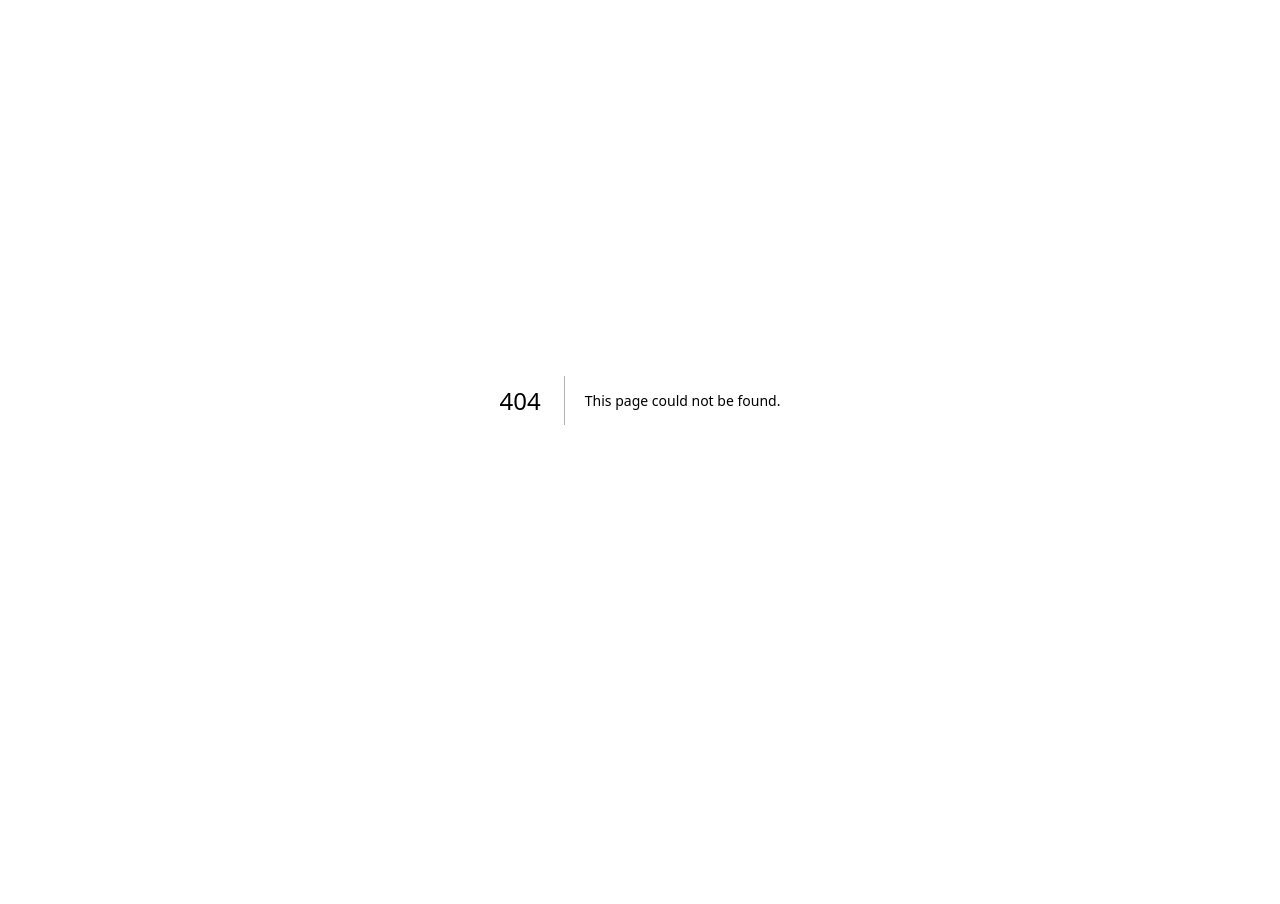
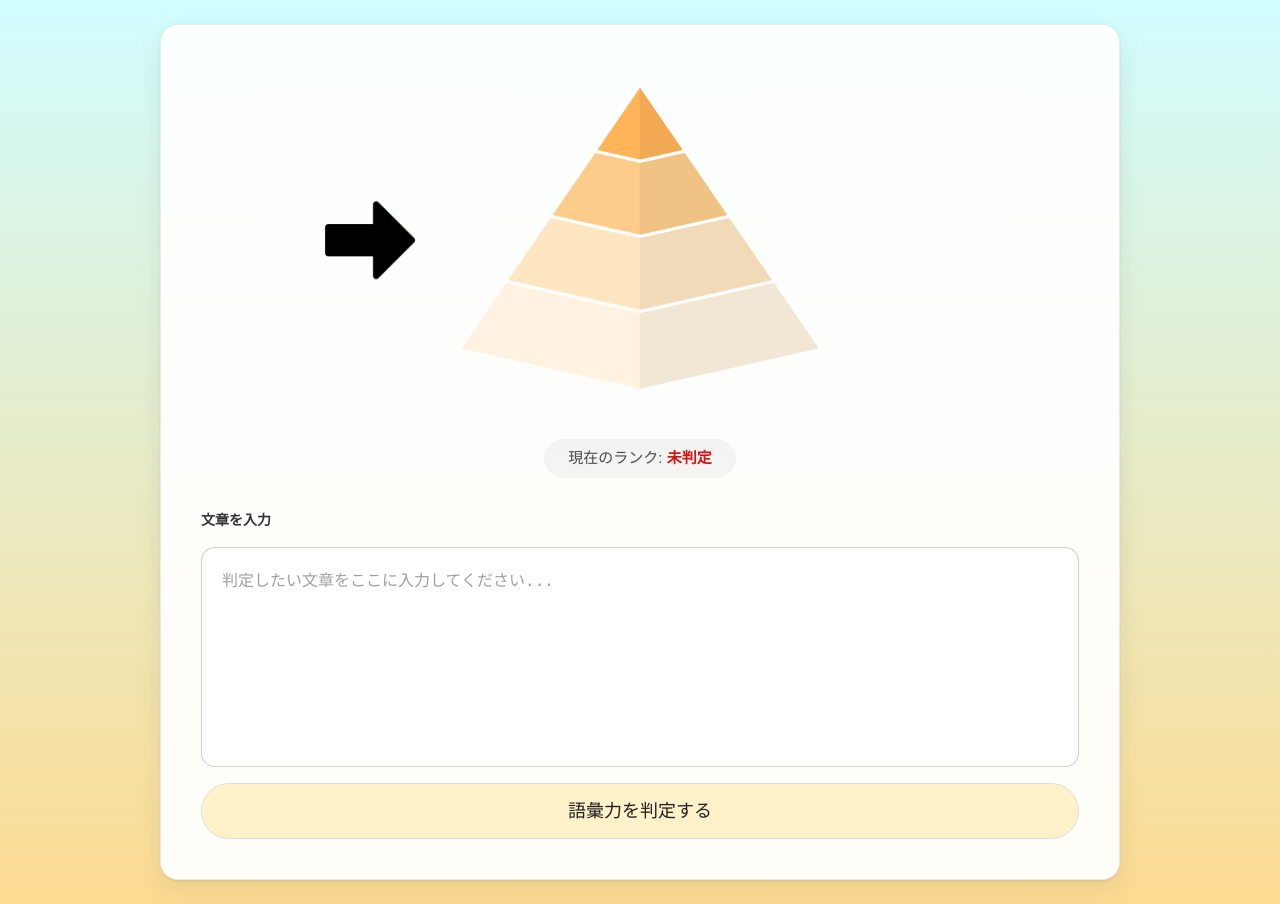
Before and after one commit to yura-8/teachMe, a Next.js app in the folder frontend/: page /goiryoku in a window 1280 px wide. Before the commit this address had no page. Before the commit the page ends 800 px from the top, so only its background shows below. Built offline with nearby package versions, Linux system fonts and the light colour scheme.

Commit message:
デザイン完成

```diff
--- /dev/null
+++ b/frontend/app/goiryoku/goiryoku.module.css
@@ -0,0 +1,169 @@
+/* ページ全体：背景グラデーションを維持しつつ中央配置 */
+.generateWrapper {
+  min-height: 100vh;
+  display: flex;
+  justify-content: center;
+  align-items: center;
+  padding: 24px 16px;
+  background-image: linear-gradient(to top, #fddb92 0%, #d1fdff 100%);
+}
+
+/* メインレイアウト：GenerateClient.tsx の max-w-[960px] に合わせる */
+.simpleLayout {
+  width: 100%;
+  max-width: 960px;
+}
+
+/* メインカラム：generate.module.css のカードスタイルを適用 */
+.mainColumn {
+  background: rgba(255, 255, 255, 0.92);
+  border: 1px solid rgba(0, 0, 0, 0.08);
+  border-radius: 18px;
+  padding: 40px; /* 余白を広げてゆとりを持たせる */
+  box-shadow:
+    0 1px 2px rgba(60, 64, 67, 0.12),
+    0 8px 24px rgba(60, 64, 67, 0.1);
+  display: flex;
+  flex-direction: column;
+  gap: 32px;
+}
+
+/* ピラミッド表示エリア：ゆったりとした配置 */
+.avatarArea {
+  display: flex;
+  flex-direction: column;
+  align-items: center;
+  gap: 24px;
+}
+
+.pyramidContainer {
+  position: relative;
+  width: 100%;
+  max-width: 500px; /* ピラミッド画像を大きく表示 */
+  display: flex;
+  justify-content: center;
+}
+
+.pyramidImg {
+  width: 100%;
+  height: auto;
+  object-fit: contain;
+}
+
+/* 矢印：大きなレイアウトに合わせて調整 */
+.indicator {
+  position: absolute;
+  left: -80px; /* ピラミッドの左外側に配置 */
+  top: 50%;
+  transform: translateY(-50%);
+  transition: all 0.8s cubic-bezier(0.22, 1, 0.36, 1);
+  color: #1f1f1f;
+  display: flex;
+  align-items: center;
+}
+
+.avatarCaption {
+  font-size: 15px;
+  color: rgba(0, 0, 0, 0.7);
+  background: rgba(0, 0, 0, 0.04);
+  padding: 8px 24px;
+  border-radius: 9999px;
+}
+
+.rankHighlight {
+  font-weight: 700;
+  color: #d21414;
+}
+
+/* フォームエリア */
+.form {
+  display: flex;
+  flex-direction: column;
+  gap: 16px;
+}
+
+.label {
+  font-weight: 600;
+  font-size: 14px;
+  color: rgba(0, 0, 0, 0.8);
+}
+
+/* テキストエリア：GenerateClient.tsx の lg:min-h-[220px] に合わせる */
+.promptBox {
+  width: 100%;
+  min-height: 220px;
+  resize: none;
+  border-radius: 14px;
+  border: 1px solid rgba(0, 0, 0, 0.18);
+  background: #fff;
+  padding: 20px;
+  font-family: ui-monospace, SFMono-Regular, Menlo, Monaco, Consolas, monospace;
+  font-size: 16px;
+  line-height: 1.6;
+  outline: none;
+  color: rgba(0, 0, 0, 0.75);
+}
+
+.promptBox:focus {
+  border-color: rgba(0, 0, 0, 0.32);
+  box-shadow: 0 0 0 4px rgba(0, 0, 0, 0.06);
+}
+
+/* 判定ボタン：Googleスタイルを継承 */
+.generateButton {
+  position: relative;
+  user-select: none;
+  appearance: none;
+  background-color: #FFF1C9;
+  border: 1px solid #dadce0;
+  border-radius: 9999px;
+  box-sizing: border-box;
+  color: #1f1f1f;
+  cursor: pointer;
+  font-family: Roboto, arial, sans-serif;
+  font-size: 18px;
+  height: 56px;
+  padding: 0 32px;
+  font-weight: 500;
+  transition: background-color 0.218s, box-shadow 0.218s, opacity 0.218s;
+}
+
+.generateButton:hover:not(:disabled) {
+  background-color: #f8f9fa;
+  box-shadow:
+    0 1px 2px rgba(60, 64, 67, 0.3),
+    0 1px 3px 1px rgba(60, 64, 67, 0.15);
+}
+
+.generateButton:disabled {
+  cursor: not-allowed;
+  opacity: 0.65;
+}
+
+/* 結果・エラー表示 */
+.resultBox {
+  margin-top: 10px;
+  border-radius: 12px;
+  border: 1px solid rgba(0, 0, 0, 0.08);
+  background: rgba(255, 255, 255, 0.85);
+  padding: 20px;
+}
+
+.resultText {
+  white-space: pre-wrap;
+  word-break: break-word;
+  font-family: ui-monospace, SFMono-Regular, Menlo, Monaco, Consolas, monospace;
+  font-size: 15px;
+  line-height: 1.5;
+  color: #1f1f1f;
+}
+
+.errorBox {
+  margin-top: 10px;
+  border-radius: 12px;
+  border: 1px solid rgba(210, 20, 20, 0.2);
+  background: rgba(210, 20, 20, 0.06);
+  padding: 16px;
+  color: rgba(210, 20, 20, 0.9);
+  text-align: center;
+}
--- /dev/null
+++ b/frontend/app/goiryoku/page.tsx
@@ -0,0 +1,122 @@
+"use client";
+
+import { useEffect, useRef } from "react";
+import Image from "next/image";
+import styles from "./goiryoku.module.css";
+
+export default function GoiryokuPage() {
+  const isInitialized = useRef(false);
+
+  useEffect(() => {
+    if (isInitialized.current) return;
+    isInitialized.current = true;
+
+    const promptBox = document.getElementById("promptBox") as HTMLTextAreaElement;
+    const generateButton = document.getElementById("generateButton") as HTMLButtonElement;
+    const rankNameDisplay = document.getElementById("rankName") as HTMLElement;
+    const indicator = document.getElementById("indicator") as HTMLElement;
+    const resultArea = document.getElementById("resultArea") as HTMLElement;
+    const resultMessage = document.getElementById("resultMessage") as HTMLElement;
+    const errorBox = document.getElementById("errorBox") as HTMLElement;
+
+    // ピラミッドの各階層に合わせた高さ（%）の調整
+    const RANK_MAP: Record<string, { name: string; y: string }> = {
+      "5": { name: "文豪級", y: "-5%" },
+      "4": { name: "准教授級", y: "15%" },
+      "3": { name: "一般学生級", y: "35%" },
+      "2": { name: "アメーバ級", y: "55%" },
+      "1": { name: "入門級", y: "70%" },
+    };
+
+    generateButton.addEventListener("click", async () => {
+      const text = promptBox.value.trim();
+      if (!text) {
+        errorBox.style.display = "block";
+        return;
+      }
+
+      generateButton.disabled = true;
+      generateButton.textContent = "解析中...";
+      errorBox.style.display = "none";
+      resultArea.style.display = "none";
+
+      try {
+        await new Promise((resolve) => setTimeout(resolve, 800));
+
+        // 判定ロジック（文字数や語彙の複雑さのシミュレーション）
+        const score = Math.min(5, Math.max(1, Math.ceil(text.length / 25))).toString();
+        const data = RANK_MAP[score];
+
+        // UI更新
+        indicator.style.top = data.y;
+        rankNameDisplay.textContent = data.name;
+        resultArea.style.display = "block";
+        resultMessage.textContent = `分析が完了しました。あなたの語彙レベルは「${data.name}」です。`;
+      } catch (err) {
+        errorBox.style.display = "block";
+      } finally {
+        generateButton.disabled = false;
+        generateButton.textContent = "語彙力を判定する";
+      }
+    });
+  }, []);
+
+  return (
+
+    <div className={styles.generateWrapper}>
+      <div className={styles.simpleLayout}>
+        <main className={styles.mainColumn}>
+
+          {/* ピラミッド表示エリア */}
+          <div className={styles.avatarArea}>
+            <div className={styles.pyramidContainer}>
+              <Image
+                src="/Pyramid.png"
+                alt="Vocabulary Pyramid"
+                width={300}
+                height={250}
+                className={styles.pyramidImg}
+                priority
+              />
+              {/* ピラミッドの横で動く矢印 */}
+              {/* ピラミッドの横で動く矢印画像 */}
+                <div id="indicator" className={styles.indicator}>
+                <Image
+                    src="/arrow.png"
+                    alt="indicator"
+                    width={120}
+                    height={120}
+                    priority
+                />
+                </div>
+            </div>
+            <div className={styles.avatarCaption}>
+              現在のランク: <span id="rankName" className={styles.rankHighlight}>未判定</span>
+            </div>
+          </div>
+<link href="https://fonts.googleapis.com/css2?family=Material+Symbols+Outlined:wght@400&display=swap" rel="stylesheet" />
+          <div className={styles.form}>
+            <label className={styles.label}>文章を入力</label>
+            <textarea
+              id="promptBox"
+              className={styles.promptBox}
+              placeholder="判定したい文章をここに入力してください..."
+            />
+            <button id="generateButton" className={styles.generateButton}>
+              語彙力を判定する
+            </button>
+          </div>
+
+          {/* 結果表示 */}
+          <div id="resultArea" className={styles.resultBox} style={{ display: "none" }}>
+            <div id="resultMessage" className={styles.resultText}></div>
+          </div>
+
+          <div id="errorBox" className={styles.errorBox} style={{ display: "none" }}>
+            <div className={styles.errorMessage}>解析する文章を入力してください。</div>
+          </div>
+        </main>
+      </div>
+    </div>
+  );
+}
```
Also changed, not shown: frontend/public/Pyramid.png (added), frontend/public/arrow.png (added).
